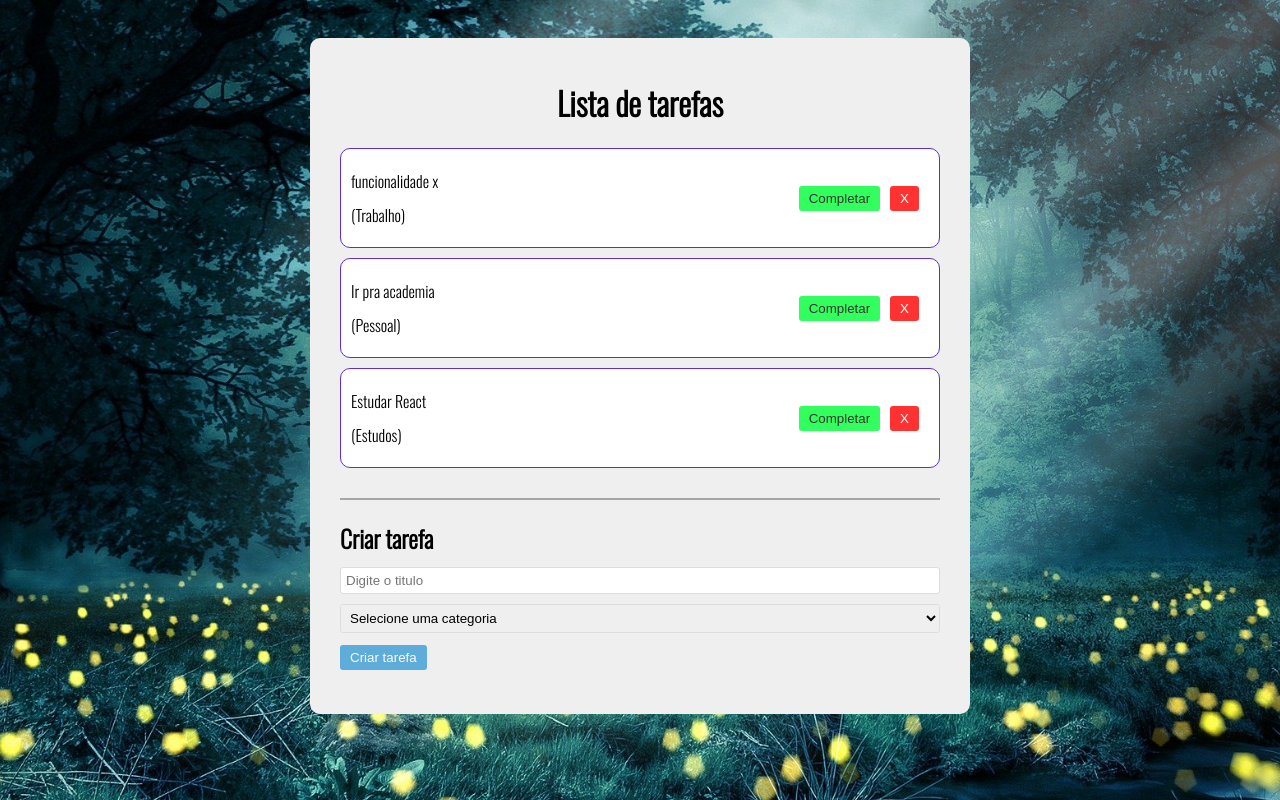
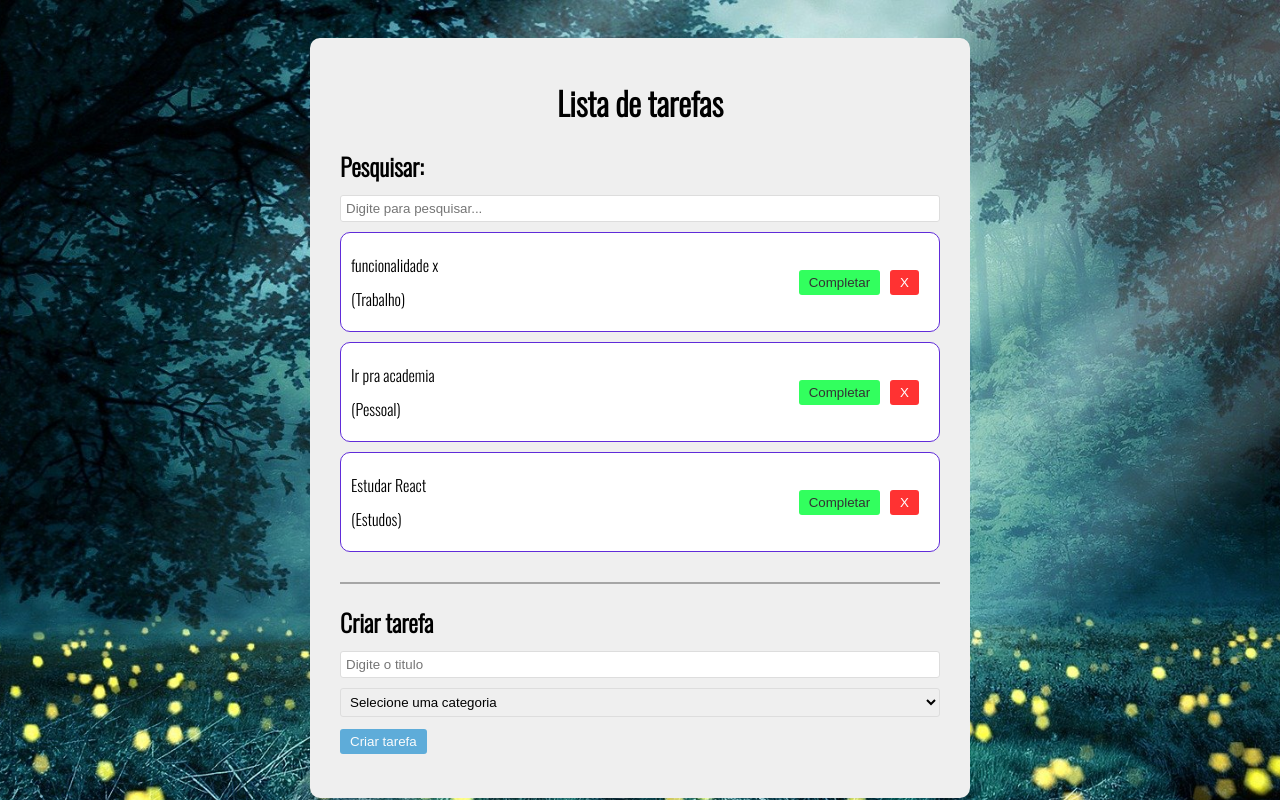
Before and after one commit to Emanuelsyngles/To-Do-List, a React (Vite) app in the folder todo/: page / in a window 1280 px wide. Shown: the top 800 px of the page. Built offline with nearby package versions, Linux system fonts and the light colour scheme; a web font is replaced by a local one.

Commit message:
Importando o componente search

```diff
--- a/todo/src/App.jsx
+++ b/todo/src/App.jsx
@@ -2,9 +2,12 @@
 
 import './App.css'
 
+//Componentes essenciais para o projeto.
 import Todo from "./components/Todo";
 
 import TodoForm from "./components/TodoForm";
+
+import Search from "./components/Search";
 
 
 function App() {
@@ -56,6 +59,7 @@
 
   return <div className="app">
     <h1>Lista de tarefas</h1>
+    <Search />
     <div className="todo-list">
       {todos.map((todo) => (
         <Todo key={todo.id} todo={todo} removeTodo={removeTodo} completeTodo={completeTodo}/>
--- a/todo/src/components/Search.jsx
+++ b/todo/src/components/Search.jsx
@@ -2,9 +2,9 @@
   return (
     <div className="search">
         <h2>Pesquisar:</h2>
-        <input type="text" value={Search} onChange={(e)=> setSearch(e.target.value)}/>
+        <input type="text" value={Search} onChange={(e)=> setSearch(e.target.value)} placeholder="Digite para pesquisar..."/>
     </div>
-  )
+  );
 }
 
 export default Search
```
